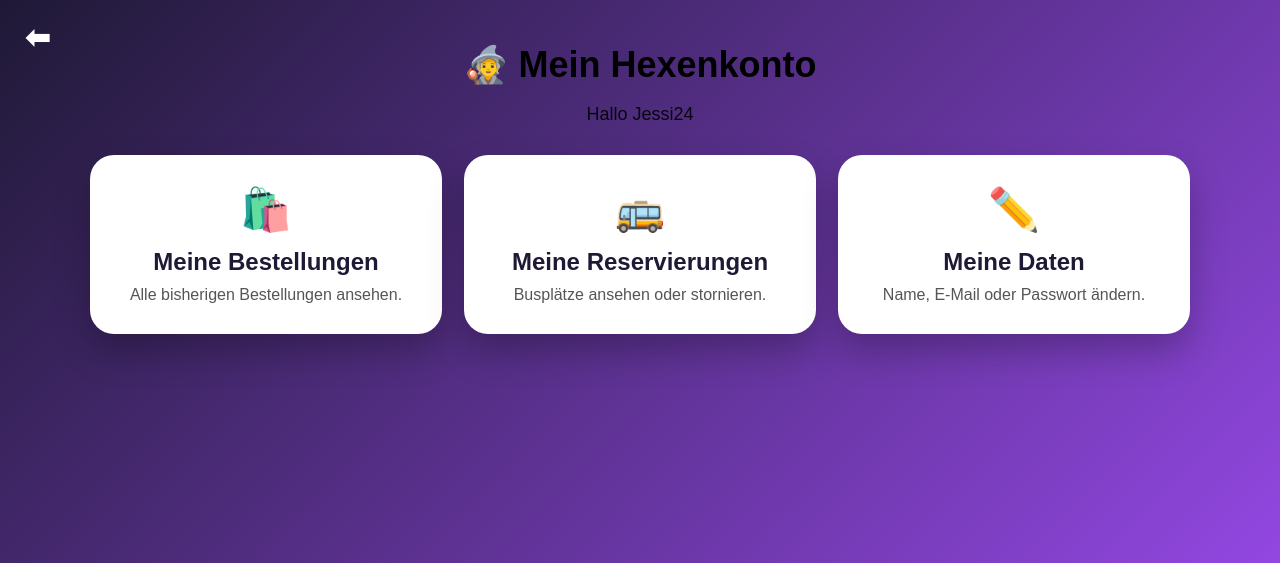
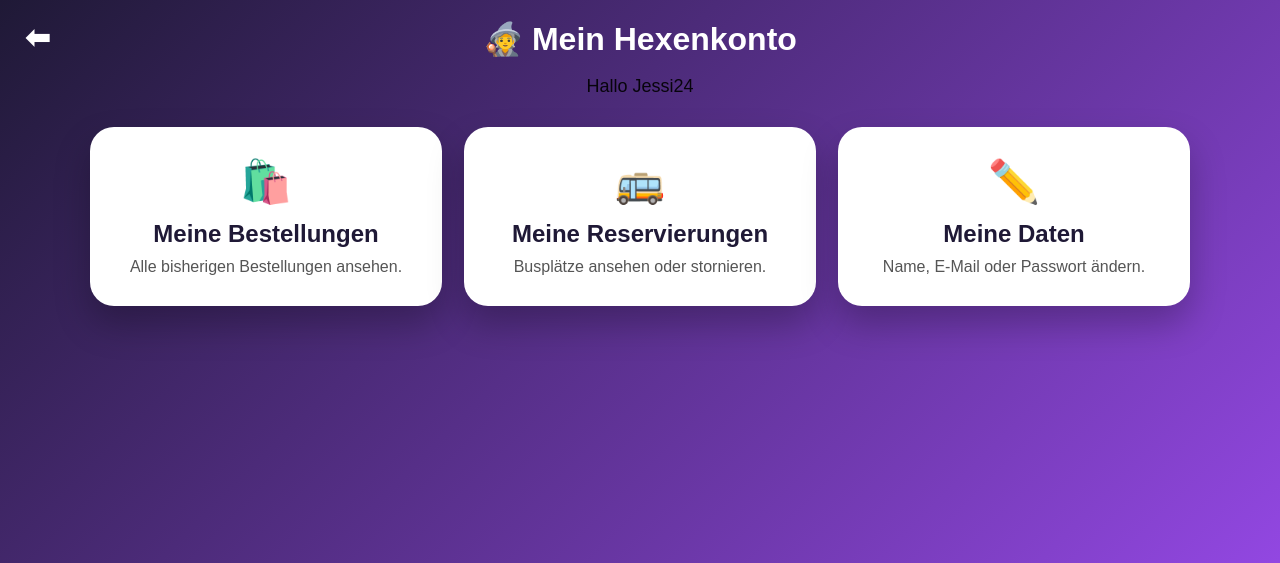
Before and after one commit to jessicabausch24-bot/hexenapp, a Flask app: page /mein-konto in a window 1280 px wide. Shown: the top 563 px of the page. Run offline with Flask 3, Linux system fonts and the light colour scheme; a user stored in the database is signed in.

Commit message:
dashboard redesign hexenkonto

```diff
--- a/templates/mein_konto.html
+++ b/templates/mein_konto.html
@@ -14,8 +14,8 @@
 }
 
 .header h1 {
-    font-size: 36px;
-    margin-bottom: 8px;
+    margin: 0;
+    color: white !important;
 }
 
 .header p {
--- a/templates/reservierungen.html
+++ b/templates/reservierungen.html
@@ -13,13 +13,14 @@
     margin-bottom: 20px;
 }
 
-h1 {
+.header h1 {
     margin: 0;
+    color: white !important;
 }
 
 .card {
     background: white;
-    color: white;
+    color: #1f1936;
     border-radius: 18px;
     padding: 20px;
     margin-bottom: 18px;
```
